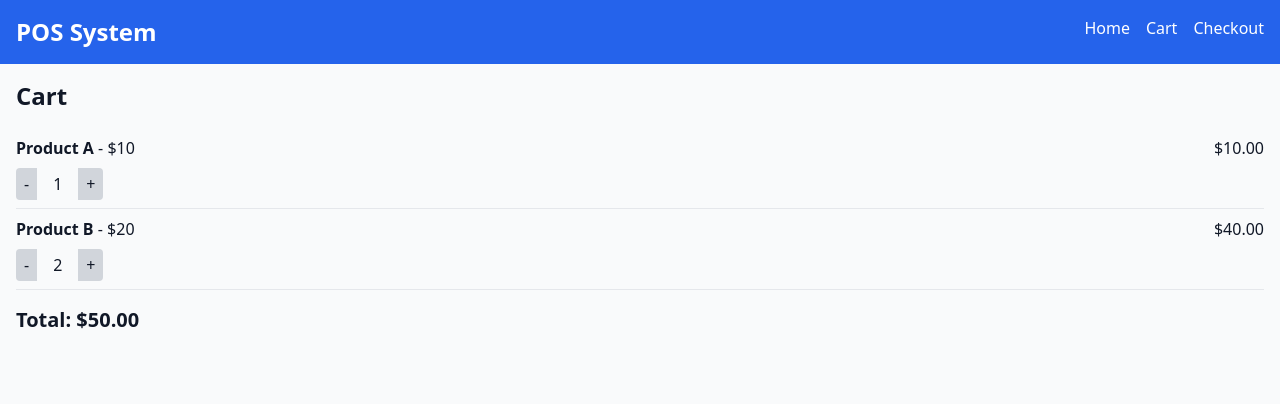
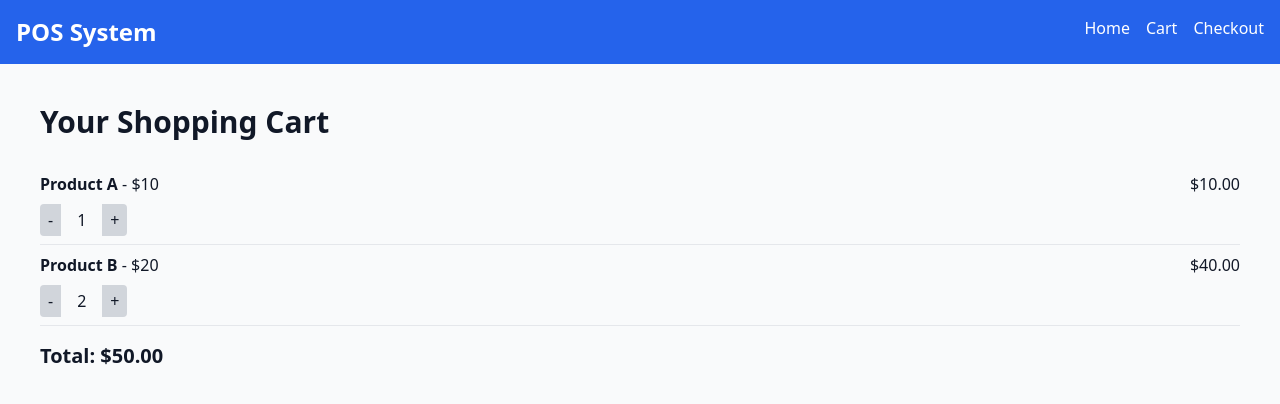
Before and after one commit to iandev14/nextjs-simple-pos-frontend, a Next.js app: page /cart in a window 1280 px wide. Shown: the top 404 px of the page. Built offline with nearby package versions, Linux system fonts and the light colour scheme.

Commit message:
add layout to the cart and checkout directory

```diff
--- /dev/null
+++ b/src/app/cart/layout.jsx
@@ -0,0 +1,12 @@
+const CartLayout = ({ children }) => {
+  return (
+    <div>
+      <div className="p-6 max-w-7xl mx-auto">
+        <h1 className="text-3xl font-semibold mb-6">Your Shopping Cart</h1>
+        {children}
+      </div>
+    </div>
+  );
+};
+
+export default CartLayout;
--- a/src/app/cart/page.jsx
+++ b/src/app/cart/page.jsx
@@ -18,7 +18,6 @@ export default function Cart() {
 
   return (
     <div>
-      <h1 className="text-2xl font-bold mb-4">Cart</h1>
       {cart.length === 0 ? (
         <p className="text-center text-gray-500">
           Your cart is empty. Add some products!
--- /dev/null
+++ b/src/app/checkout/layout.jsx
@@ -0,0 +1,12 @@
+const CheckoutLayout = ({ children }) => {
+  return (
+    <div>
+      <div className="p-6 max-w-7xl mx-auto">
+        <h1 className="text-3xl font-semibold mb-6">Checkout</h1>
+        {children}
+      </div>
+    </div>
+  );
+};
+
+export default CheckoutLayout;
--- a/src/app/checkout/page.jsx
+++ b/src/app/checkout/page.jsx
@@ -7,7 +7,6 @@ export default function Checkout() {
 
   return (
     <div>
-      <h1 className="text-2xl font-bold mb-4">Checkout</h1>
       <button
         onClick={handleCheckout}
         className="bg-blue-500 text-white px-4 py-2 rounded"
```
